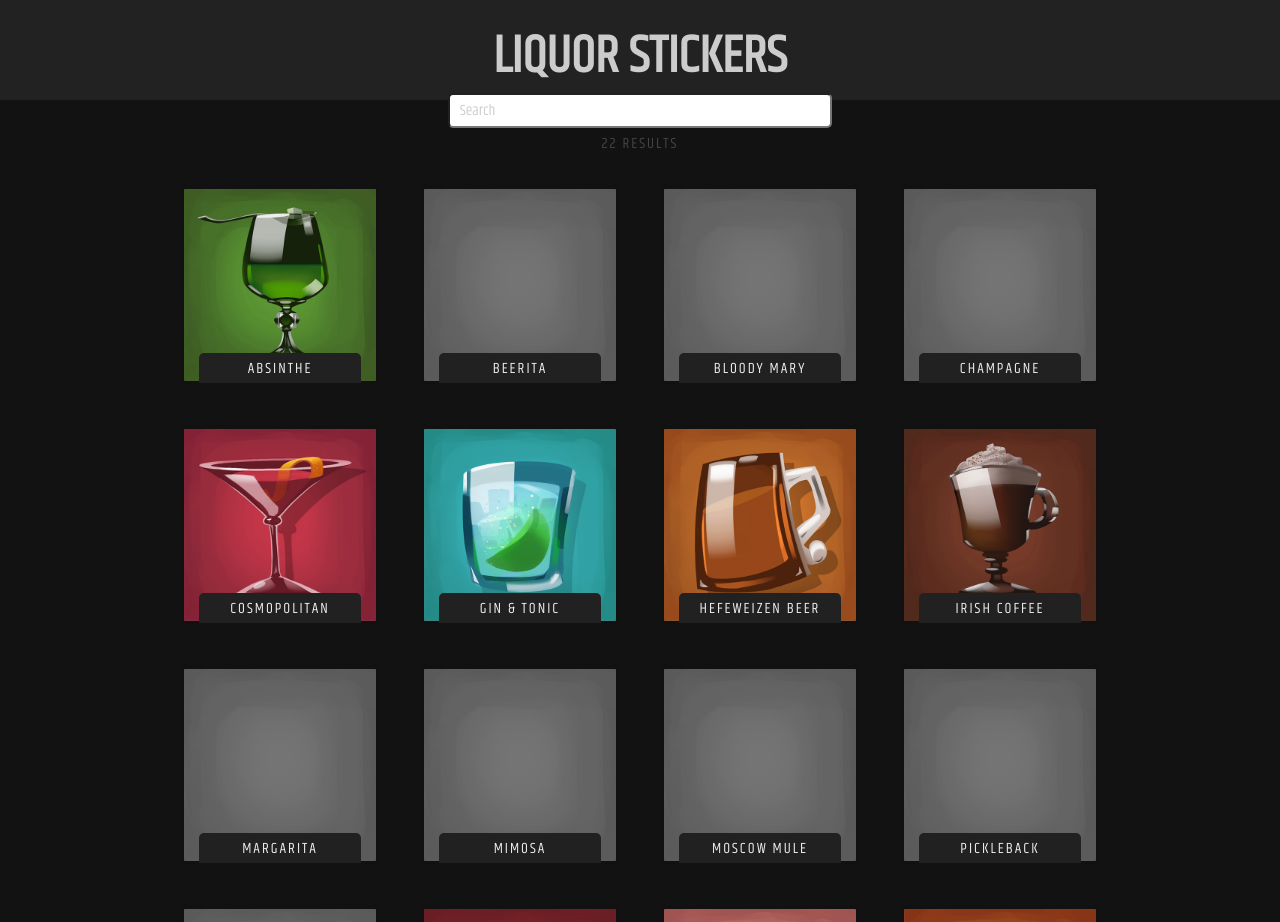
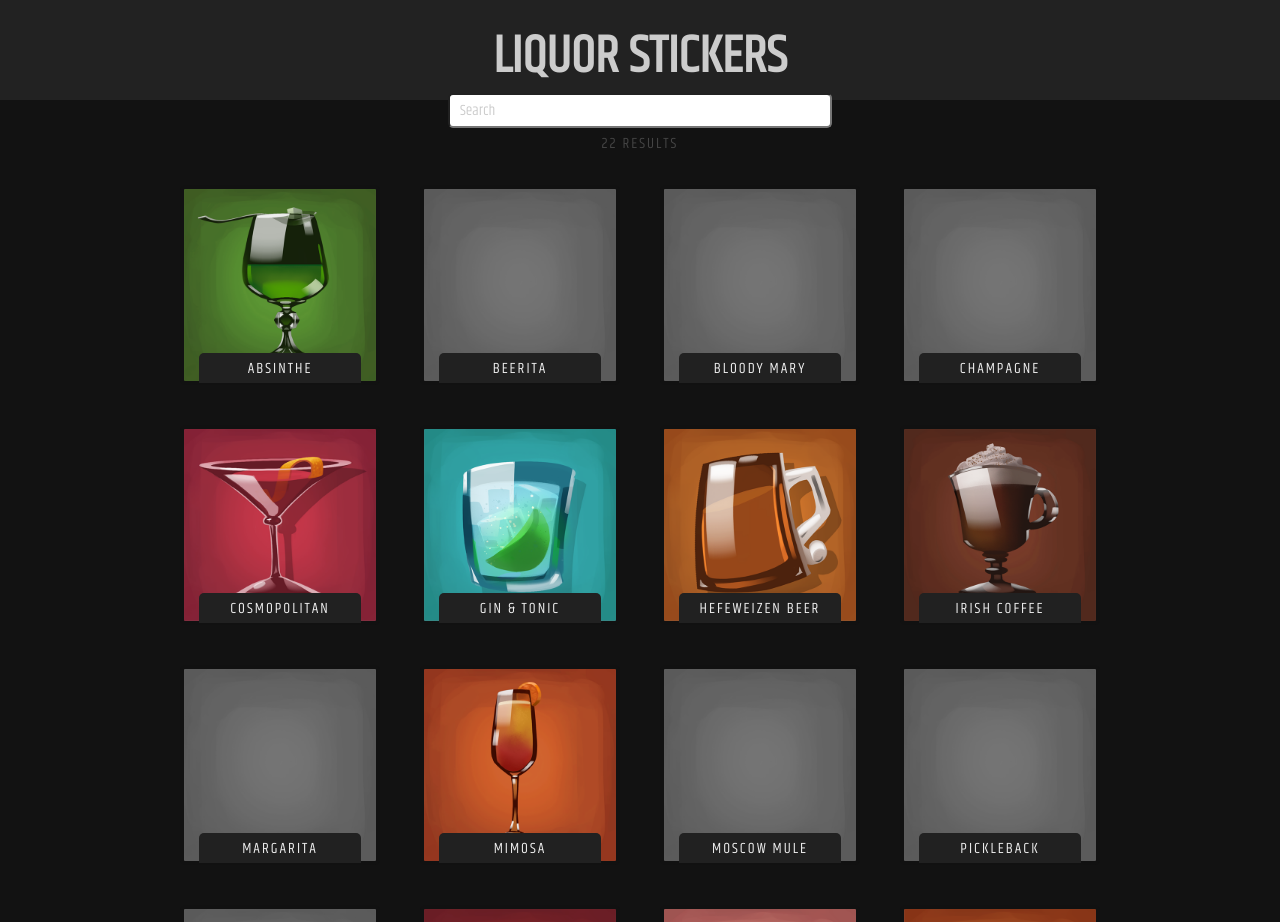
Before and after one commit to eleighbachman/liquorsticker, a React (Create React App) app: page / in a window 1280 px wide. Shown: the top 922 px of the page. Built offline with nearby package versions, Linux system fonts and the light colour scheme.

Commit message:
adding mimosa

```diff
--- a/src/data/index.js
+++ b/src/data/index.js
@@ -63,7 +63,7 @@ export default [
   {
       name: "Mimosa",
       information: "Cosmopolitan ipsum dolor sit amet, consectetur adipisicing elit",
-      img: "empty.png"
+      img: "mimosa.png"
   },
   {
       name: "Champagne",
```
Also changed, not shown: src/img/mimosa.png (added).
